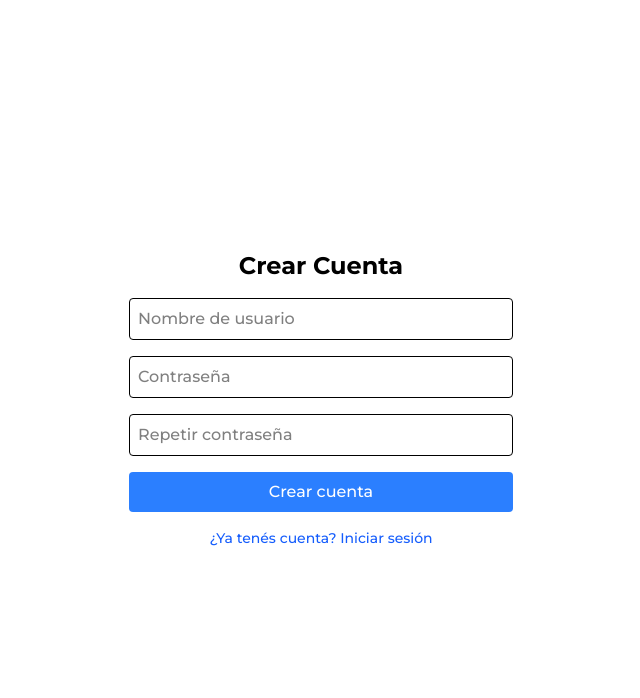
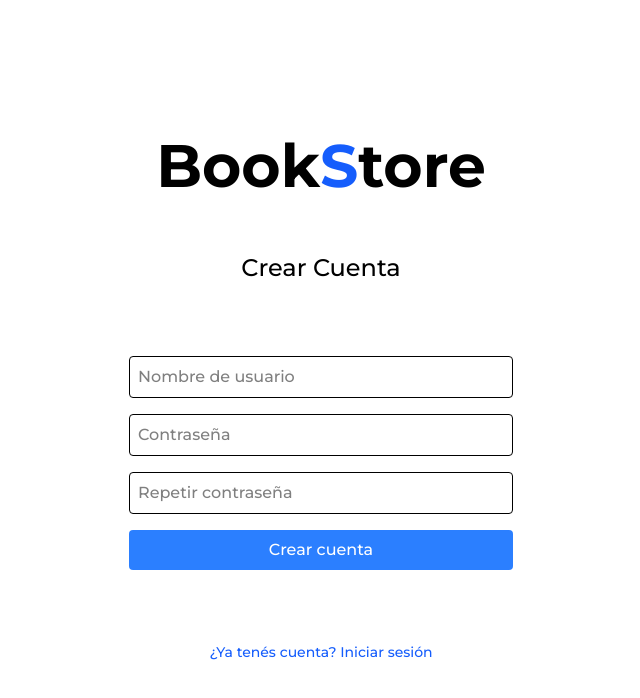
Before and after one commit to Whoiamx/bookstore, a Next.js app in the folder frontend/: page /auth/create-account in a window 1280 px wide. Shown: the top 698 px of the page, without its empty margins (319-959 px from the left). Built offline with nearby package versions, Linux system fonts and the light colour scheme.

Commit message:
add create account

```diff
--- a/frontend/app/auth/create-account/page.tsx
+++ b/frontend/app/auth/create-account/page.tsx
@@ -34,7 +34,7 @@ export default function CreateAccount() {
     }
 
     try {
-      const res = await fetch("/api/register", {
+      const res = await fetch("http://localhost:3232/register", {
         method: "POST",
         headers: { "Content-Type": "application/json" },
         body: JSON.stringify({
@@ -45,15 +45,18 @@ export default function CreateAccount() {
 
       if (!res.ok) throw new Error("Error al crear la cuenta");
 
-      router.push("/login");
+      router.push("/auth/login");
     } catch (err: any) {
       setError(err.message || "Error desconocido");
     }
   };
 
   return (
-    <main className="flex flex-col items-center justify-center min-h-screen p-4">
-      <h1 className="text-2xl font-bold mb-4">Crear Cuenta</h1>
+    <main className="flex flex-col items-center justify-center min-h-screen gap-14 p-4">
+      <p className=" text-6xl font-extrabold">
+        Book<span className="text-blue-600">S</span>tore
+      </p>
+      <h1 className="text-2xl font-medium mb-4">Crear Cuenta</h1>
 
       <form
         onSubmit={handleSubmit}
--- a/frontend/app/auth/login/page.tsx
+++ b/frontend/app/auth/login/page.tsx
@@ -45,8 +45,11 @@ export default function Login() {
   };
 
   return (
-    <main className="flex flex-col items-center justify-center min-h-screen p-4">
-      <h1 className="text-2xl font-bold mb-4">Iniciar Sesión</h1>
+    <main className="flex flex-col items-center justify-center min-h-screen gap-14 p-4">
+      <p className=" text-6xl font-extrabold">
+        Book<span className="text-blue-600">S</span>tore
+      </p>
+      <h1 className="text-2xl font-medium mb-4">Iniciar Sesión</h1>
 
       <form
         onSubmit={handleSubmit}
```
